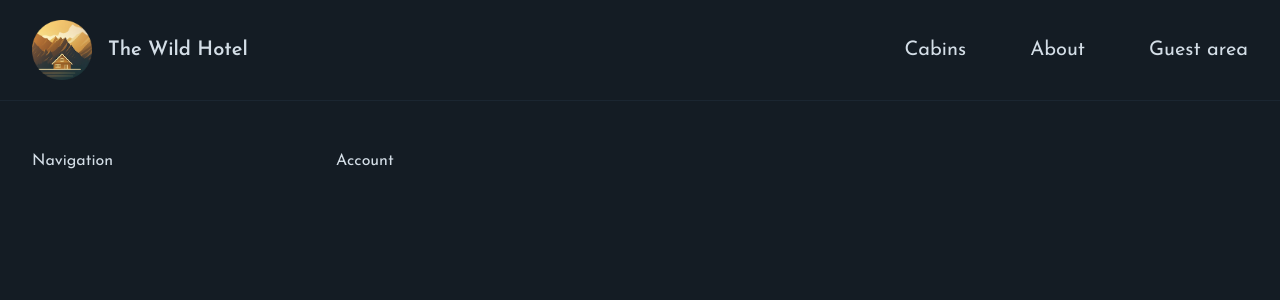
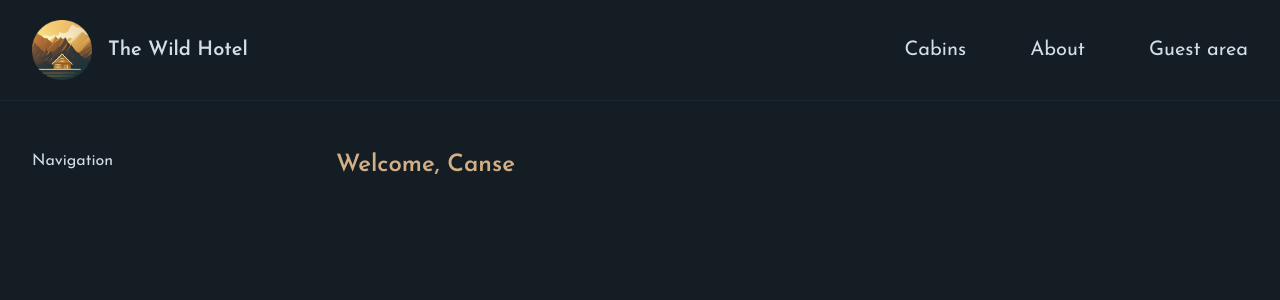
Before and after one commit to CanseFr/Wild-Hotel, a Next.js app: page /account in a window 1280 px wide. Shown: the top 300 px of the page. Built offline with nearby package versions, Linux system fonts and the light colour scheme.

Commit message:
:zap: Little upgrade name and style

```diff
--- a/app/account/page.tsx
+++ b/app/account/page.tsx
@@ -2,6 +2,9 @@ export const metadata = {
     title: "Account",
 }
 
-export default function Page(){
-    return <h1>Account</h1>
+export default function Page() {
+    return <h2 className="font-semibold text-2xl text-accent-400 mb-7">
+        Welcome, Canse
+    </h2>
+
 }
--- a/app/account/reservations/page.tsx
+++ b/app/account/reservations/page.tsx
@@ -1,4 +1,8 @@
 import ReservationCard from "@/app/_components/ReservationCard";
+
+export const metadata = {
+    title: "Effectuer une reservation",
+}
 
 export default function Page() {
     // fecth dans la fake api ou creer object plus tard
--- a/app/layout.tsx
+++ b/app/layout.tsx
@@ -20,9 +20,9 @@ export default function RootLayout({children}: { children: React.ReactNode }) {
         <html lang="en">
         <body className={`${josefin.className} antialiased bg-primary-950 text-primary-100 min-h-screen flex flex-col `}>
         <Header/>
-        <div className="flex-1 px-8 py-12">
+        <div className="flex-1 px-8 py-12 grid">
 
-            <main className="max-w-7xl mx-auto">{children}</main>
+            <main className="max-w-7xl mx-auto w-full">{children}</main>
         </div>
         </body>
         </html>
--- a/app/page.tsx
+++ b/app/page.tsx
@@ -5,16 +5,16 @@ import bg from "@/public/bg.png"
 export default function Home() {
     return (
         <main className="mt-24 ">
-            <Image src={bg} fill className="object-cover object-top " placeholder="blur" quality={80} alt="Mountains and forests with two cabins"/>
+            <Image src={bg} fill className="object-cover object-top " placeholder="blur" quality={80} alt="Cabins ouais ouais"/>
             <div className="relative z-10 text-center">
                 <h1 className="text-8xl text-primary-50 mb-10 tracking-tight font-normal">
                     Welcome to paradise.
                 </h1>
                 <Link
                     href="/cabins"
-                    className="bg-accent-500 px-8 py-6 text-primary-800 text-lg font-semibold hover:bg-accent-600 transition-all"
+                    className="bg-accent-500 px-8  py-6 text-primary-800 text-lg font-semibold hover:bg-accent-600 transition-all"
                 >
-                    Explore luxury cabins
+                    Explorez les cabines de luxe
                 </Link>
             </div>
         </main>
```
